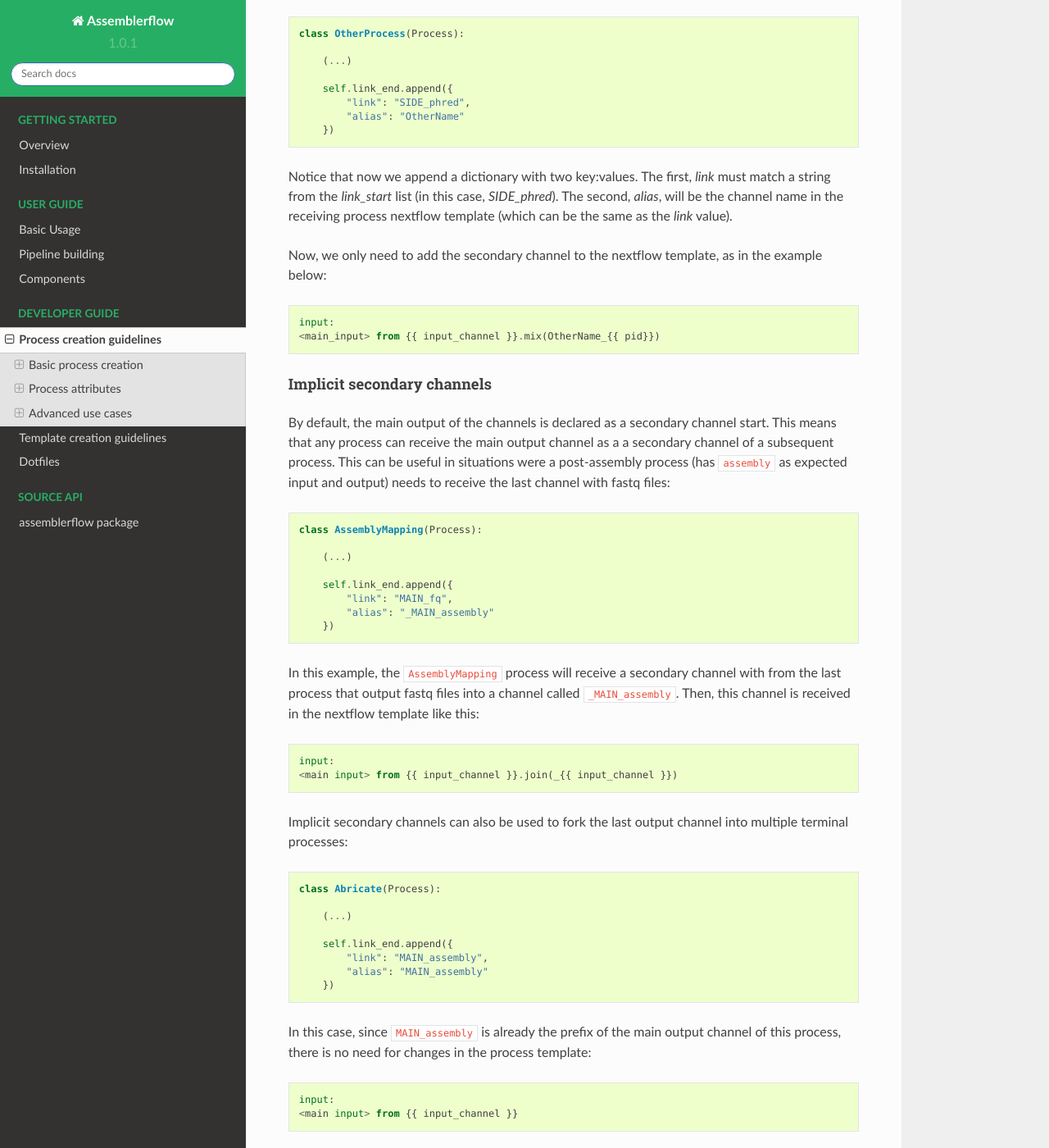
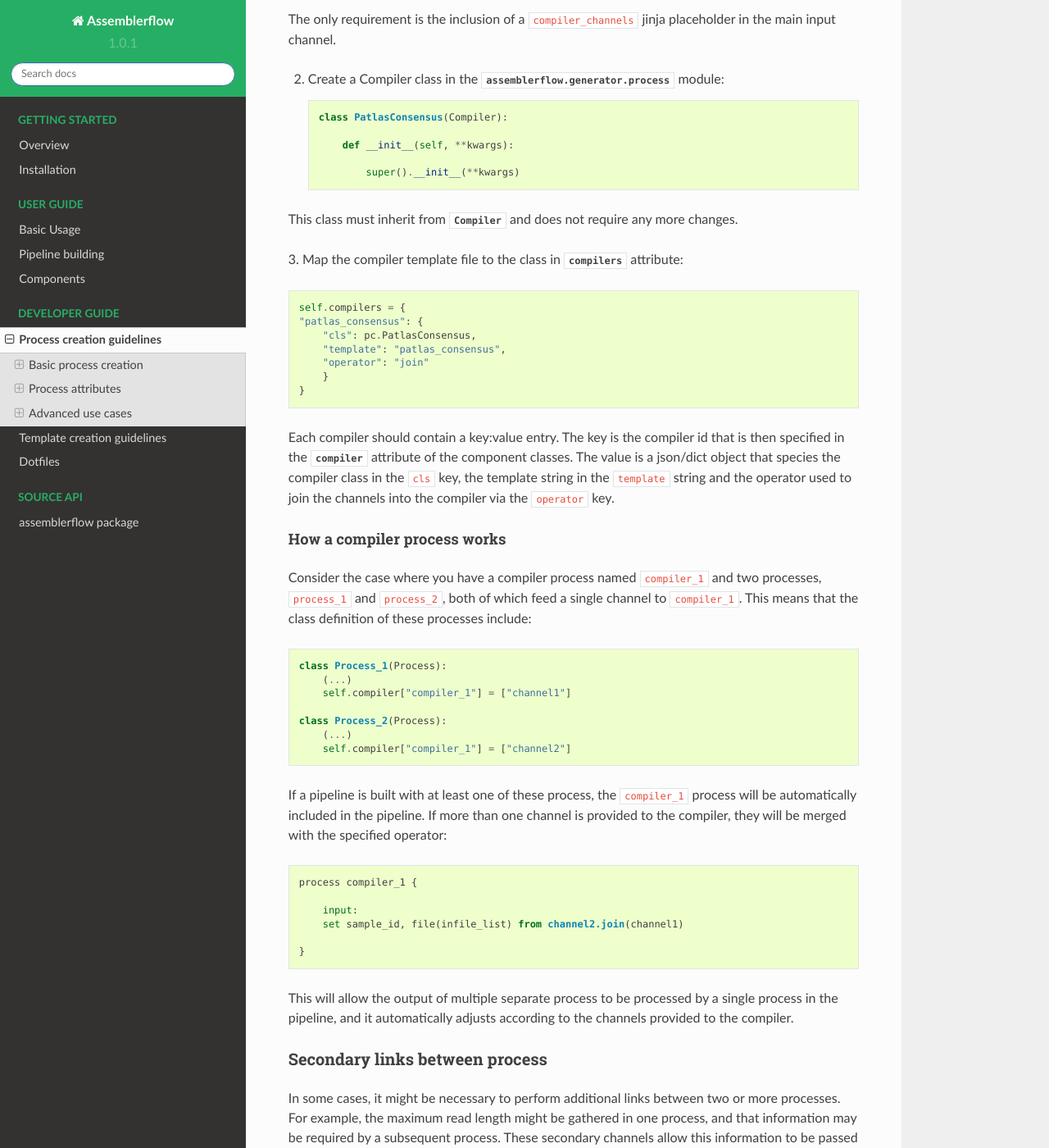
Before and after one commit to assemblerflow/flowcraft, a Sphinx documentation site: the page built from docs/dev/create_process.rst, in a window 1280 px wide and 1400 px high, scrolled down 10211 px. Shown: the whole window at 82% size. Built offline with Sphinx 7.4.7 and the Read the Docs theme 2.0.0, drawn with Linux system fonts in a browser that asks for light colours; some of the changed text lies outside the part shown.

Commit message:
Added compiler docs.

```diff
--- a/docs/dev/create_process.rst
+++ b/docs/dev/create_process.rst
@@ -331,6 +331,23 @@ provided via the extra input parameter does not have to wait for the
 ``main_channel``, which means that they can run in parallel, if there are
 enough resources.
 
+Compiler
+::::::::
+
+The :attr:`~assemblerflow.generator.process.Process.compiler` attribute
+allows one or more channels of the process to be fed into a compiler process
+(See `Compiler processes`_). These are special processes that collect
+information from one or more processes to execute a given task. Therefore,
+this parameter can only be used when there is an appropriate compiler process
+available (the available compiler processes are set in the
+:attr:`~assemblerflow.generator.engine.NextflowGenerator.compilers` dictionary). In order to
+provide one or more channels to a compiler process, simply add a key:value to the
+attribute, where the key is the id of the compiler process present in the
+:attr:`~assemblerflow.generator.engine.NextflowGenerator.compilers` dictionary and the value
+is the list of channels::
+
+    self.compiler["patlas_consensus"] = ["mappingOutputChannel"]
+
 Link start
 ::::::::::
 
@@ -496,6 +513,104 @@ would need to be changed to::
 Advanced use cases
 ------------------
 
+Compiler processes
+::::::::::::::::::
+
+Compilers are special processes that collect data from one or more processes
+and perform a given task with that compiled data. They are automatically
+included in the pipeline when at least one of the source channels is present.
+In the case there are multiple source channels, they are merged according
+to a specified operator.
+
+Creating a compiler process
+^^^^^^^^^^^^^^^^^^^^^^^^^^^
+
+The creation of the compiler process is simpler than that of a regular process
+but follows the same three steps.
+
+1. Create a nextflow template file in ``assemblerflow.generator.templates``::
+
+    process fullConsensus {
+
+        input:
+        set id, file(infile_list) from {{ compile_channels }}
+
+        output:
+        <output channels>
+
+        script:
+        """
+        <commands/code/template>
+        """
+
+    }
+
+The only requirement is the inclusion of a ``compiler_channels`` jinja
+placeholder in the main input channel.
+
+2. Create a Compiler class in the :mod:`assemblerflow.generator.process`
+   module::
+
+    class PatlasConsensus(Compiler):
+
+        def __init__(self, **kwargs):
+
+            super().__init__(**kwargs)
+
+This class must inherit from
+:mod:`~assemblerflow.generator.process.Compiler` and does not require any
+more changes.
+
+3. Map the compiler template file to the class in
+:attr:`~assemblerflow.generator.engine.NextflowGenerator.compilers` attribute::
+
+        self.compilers = {
+        "patlas_consensus": {
+            "cls": pc.PatlasConsensus,
+            "template": "patlas_consensus",
+            "operator": "join"
+            }
+        }
+
+Each compiler should contain a key:value entry. The key is the compiler
+id that is then specified in the :attr:`~assemblerflow.generator.process.Process.compiler`
+attribute of the component classes. The value is a json/dict object that
+species the compiler class in the ``cls`` key, the template string in the
+``template`` string and the operator used to join the channels into the
+compiler via the ``operator`` key.
+
+How a compiler process works
+^^^^^^^^^^^^^^^^^^^^^^^^^^^^
+
+Consider the case where you have a compiler process named ``compiler_1`` and
+two processes, ``process_1`` and ``process_2``, both of which feed a single
+channel to ``compiler_1``. This means that the class definition of these
+processes include::
+
+    class Process_1(Process):
+        (...)
+        self.compiler["compiler_1"] = ["channel1"]
+
+    class Process_2(Process):
+        (...)
+        self.compiler["compiler_1"] = ["channel2"]
+
+If a pipeline is built with at least one of these process, the ``compiler_1``
+process will be automatically included in the pipeline. If more than one
+channel is provided to the compiler, they will be merged with the specified
+operator::
+
+    process compiler_1 {
+
+        input:
+        set sample_id, file(infile_list) from channel2.join(channel1)
+
+    }
+
+This will allow the output of multiple separate process to be processed by
+a single process in the pipeline, and it automatically adjusts according
+to the channels provided to the compiler.
+
 Secondary links between process
 :::::::::::::::::::::::::::::::
 
```
Also changed, not shown: 2 other files.
